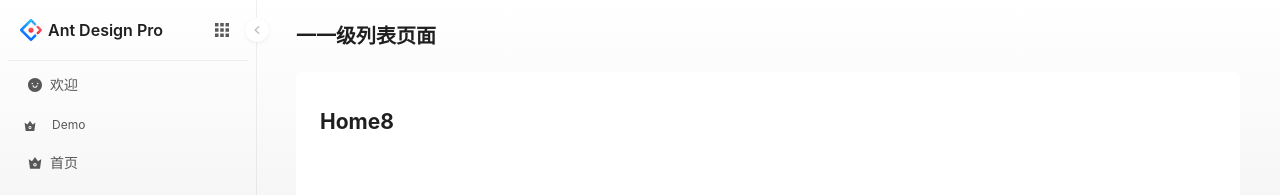
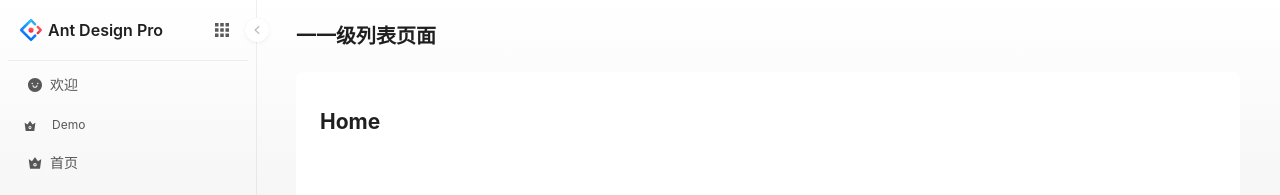
Before and after one commit to Tranfu/my-app, a React (Create React App) app: page / in a window 1280 px wide. Shown: the top 195 px of the page. Built offline with nearby package versions, Linux system fonts and the light colour scheme.

Commit message:
eslint & prettier

```diff
--- a/src/pages/Home.js
+++ b/src/pages/Home.js
@@ -1,7 +1,11 @@
 function Home() {
   return (
     <div>
-      <h2>Home8</h2>
+
+
+
+
+                          <h2>Home</h2>
     </div>
   );
 }
```
